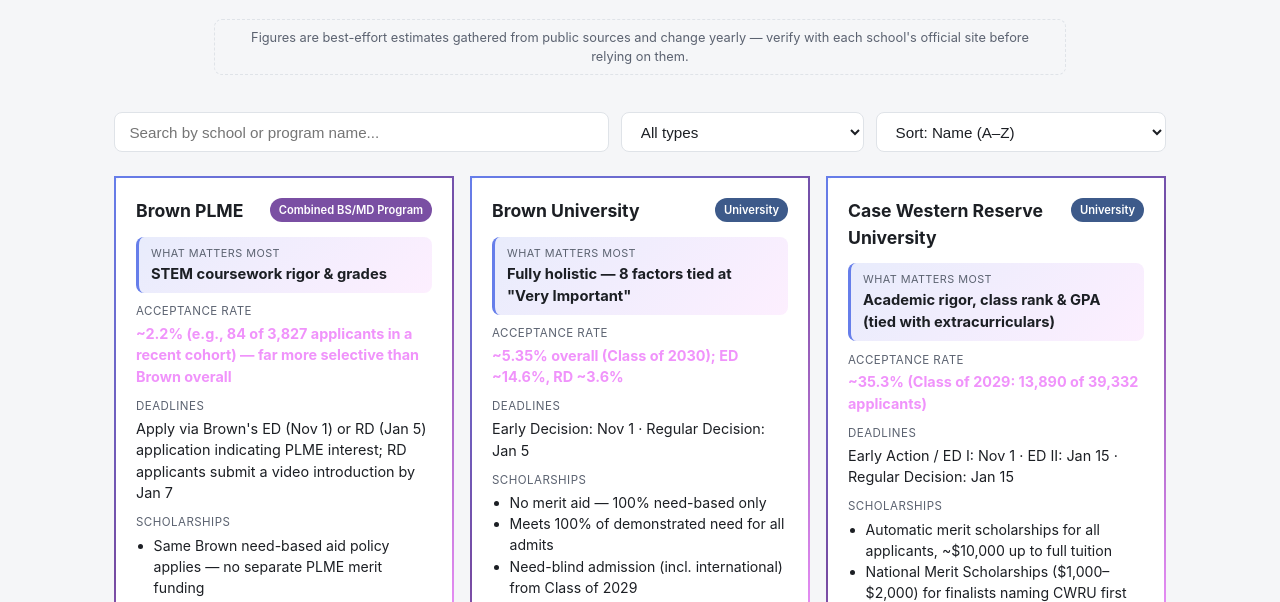
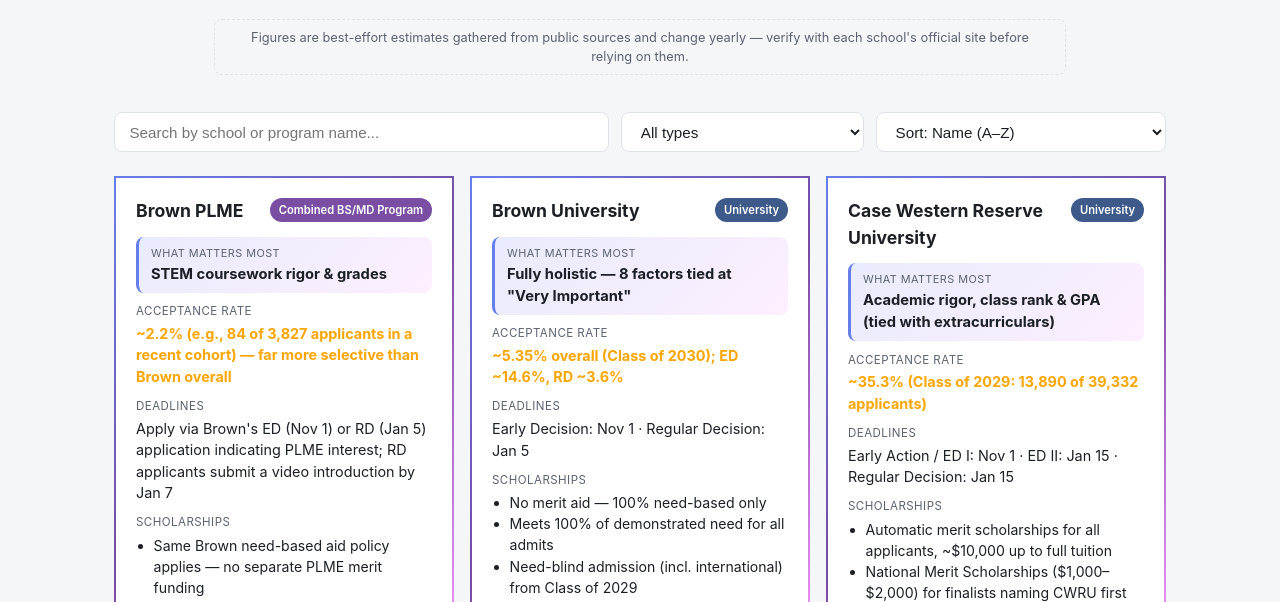
Before and after one commit to konduri-hub/college, a plain HTML site: page index.html in a window 1280 px wide. Shown: the part 173-775 px from the top of the page. Drawn offline with Linux system fonts and the light colour scheme.

Commit message:
Change acceptance rate color to vibrant orange (#ffa500)

```diff
--- a/style.css
+++ b/style.css
@@ -257,7 +257,7 @@
 
 .card .acceptance-rate {
   font-weight: 700;
-  color: #f093fb;
+  color: #ffa500;
 }
 
 .card ul {
```
